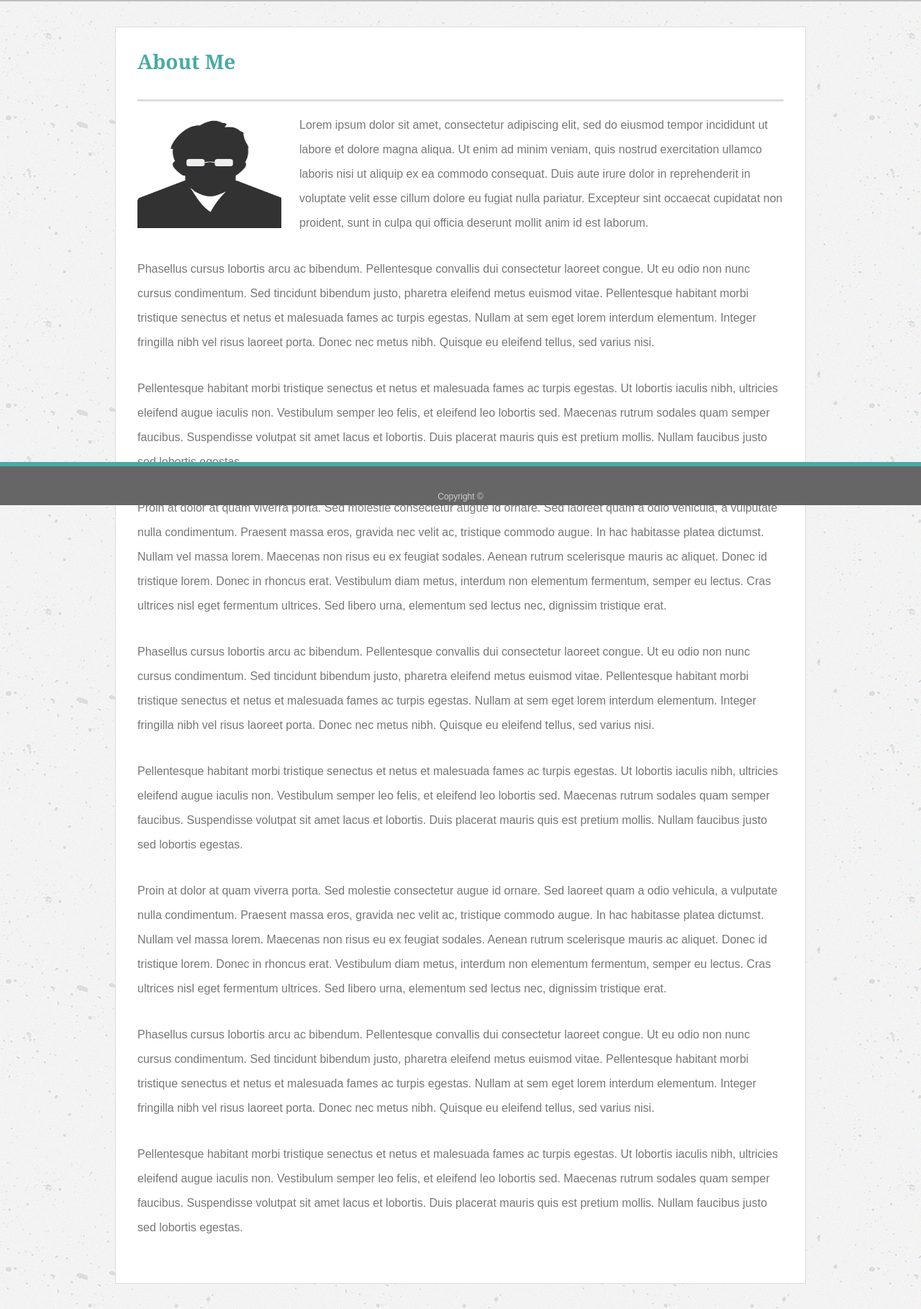
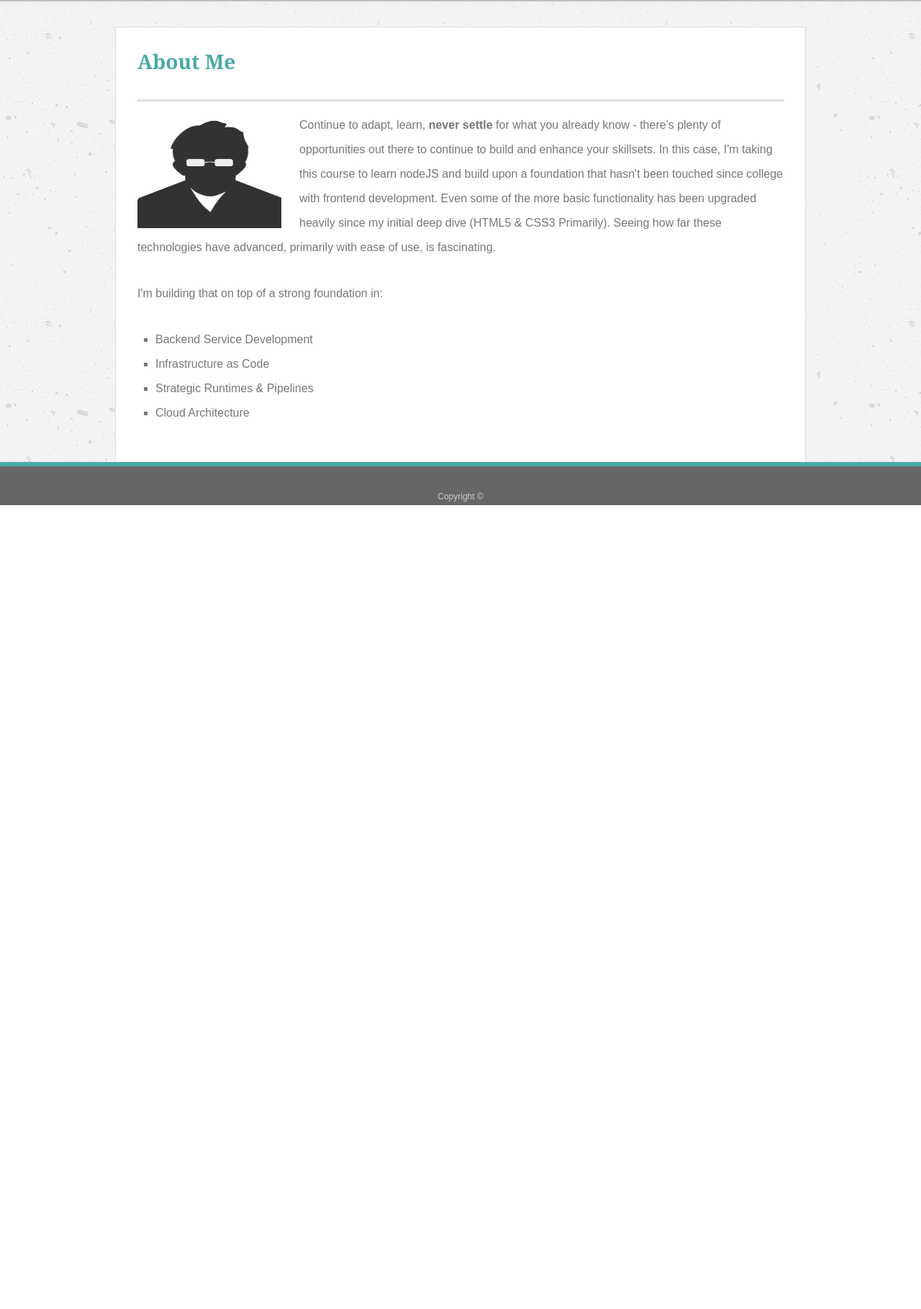
Before and after one commit to korelin2k/Basic-Portfolio, a PHP site: page / in a window 1280 px wide. Shown: the part 98-1917 px from the top of the page at 72% size. After the commit the page ends 800 px from the top, so only its background shows below. Run offline with PHP 8.4, Linux system fonts and the light colour scheme; some libraries are stand-ins or nearby versions.

Commit message:
Updated the home.html page with real content related to me, slight tweek to CSS to reflect a list as well

```diff
--- a/assets/css/style.css
+++ b/assets/css/style.css
@@ -114,6 +114,11 @@
     margin-bottom: 30px;
 }
 
+#description ul {
+    list-style-type: square;
+    padding: 0 0 0 25px;
+}
+
 #footer {
     background-color: #666666;
     color: #ccc;
--- a/home.html
+++ b/home.html
@@ -31,75 +31,21 @@
                     <div id="description">
                         <img src="assets/images/generic-person.png" />
                         <p>
-                            Lorem ipsum dolor sit amet, consectetur adipiscing elit, sed do eiusmod tempor incididunt
-                            ut labore et dolore magna aliqua. Ut enim ad minim veniam, quis nostrud exercitation
-                            ullamco laboris nisi ut aliquip ex ea commodo consequat. Duis aute irure dolor in
-                            reprehenderit in voluptate velit esse cillum dolore eu fugiat nulla pariatur. Excepteur
-                            sint occaecat cupidatat non proident, sunt in culpa qui officia deserunt mollit anim id est
-                            laborum.
+                            Continue to adapt, learn, <strong>never settle</strong> for what you already know - there's
+                            plenty of opportunities out there to continue to build and enhance your skillsets. In this
+                            case, I'm taking this course to learn nodeJS and build upon a foundation that hasn't been
+                            touched since college with frontend development. Even some of the more basic functionality
+                            has been upgraded heavily since my initial deep dive (HTML5 & CSS3 Primarily). Seeing how
+                            far these technologies have advanced, primarily with ease of use, is fascinating.
                         </p>
                         <p>
-                            Phasellus cursus lobortis arcu ac bibendum. Pellentesque convallis dui consectetur laoreet
-                            congue. Ut eu odio non nunc cursus condimentum. Sed tincidunt bibendum justo, pharetra
-                            eleifend metus euismod vitae. Pellentesque habitant morbi tristique senectus et netus et
-                            malesuada fames ac turpis egestas. Nullam at sem eget lorem interdum elementum. Integer
-                            fringilla nibh vel risus laoreet porta. Donec nec metus nibh. Quisque eu eleifend tellus,
-                            sed varius nisi.
-                        </p>
-                        <p>
-                            Pellentesque habitant morbi tristique senectus et netus et malesuada fames ac turpis
-                            egestas. Ut lobortis iaculis nibh, ultricies eleifend augue iaculis non. Vestibulum semper
-                            leo felis, et eleifend leo lobortis sed. Maecenas rutrum sodales quam semper faucibus.
-                            Suspendisse volutpat sit amet lacus et lobortis. Duis placerat mauris quis est pretium
-                            mollis. Nullam faucibus justo sed lobortis egestas.
-                        </p>
-                        <p>
-                            Proin at dolor at quam viverra porta. Sed molestie consectetur augue id ornare. Sed laoreet
-                            quam a odio vehicula, a vulputate nulla condimentum. Praesent massa eros, gravida nec velit
-                            ac, tristique commodo augue. In hac habitasse platea dictumst. Nullam vel massa lorem.
-                            Maecenas non risus eu ex feugiat sodales. Aenean rutrum scelerisque mauris ac aliquet.
-                            Donec id tristique lorem. Donec in rhoncus erat. Vestibulum diam metus, interdum non
-                            elementum fermentum, semper eu lectus. Cras ultrices nisl eget fermentum ultrices. Sed
-                            libero urna, elementum sed lectus nec, dignissim tristique erat.
-                        </p>
-                        <p>
-                            Phasellus cursus lobortis arcu ac bibendum. Pellentesque convallis dui consectetur laoreet
-                            congue. Ut eu odio non nunc cursus condimentum. Sed tincidunt bibendum justo, pharetra
-                            eleifend metus euismod vitae. Pellentesque habitant morbi tristique senectus et netus et
-                            malesuada fames ac turpis egestas. Nullam at sem eget lorem interdum elementum. Integer
-                            fringilla nibh vel risus laoreet porta. Donec nec metus nibh. Quisque eu eleifend tellus,
-                            sed varius nisi.
-                        </p>
-                        <p>
-                            Pellentesque habitant morbi tristique senectus et netus et malesuada fames ac turpis
-                            egestas. Ut lobortis iaculis nibh, ultricies eleifend augue iaculis non. Vestibulum semper
-                            leo felis, et eleifend leo lobortis sed. Maecenas rutrum sodales quam semper faucibus.
-                            Suspendisse volutpat sit amet lacus et lobortis. Duis placerat mauris quis est pretium
-                            mollis. Nullam faucibus justo sed lobortis egestas.
-                        </p>
-                        <p>
-                            Proin at dolor at quam viverra porta. Sed molestie consectetur augue id ornare. Sed laoreet
-                            quam a odio vehicula, a vulputate nulla condimentum. Praesent massa eros, gravida nec velit
-                            ac, tristique commodo augue. In hac habitasse platea dictumst. Nullam vel massa lorem.
-                            Maecenas non risus eu ex feugiat sodales. Aenean rutrum scelerisque mauris ac aliquet.
-                            Donec id tristique lorem. Donec in rhoncus erat. Vestibulum diam metus, interdum non
-                            elementum fermentum, semper eu lectus. Cras ultrices nisl eget fermentum ultrices. Sed
-                            libero urna, elementum sed lectus nec, dignissim tristique erat.
-                        </p>
-                        <p>
-                            Phasellus cursus lobortis arcu ac bibendum. Pellentesque convallis dui consectetur laoreet
-                            congue. Ut eu odio non nunc cursus condimentum. Sed tincidunt bibendum justo, pharetra
-                            eleifend metus euismod vitae. Pellentesque habitant morbi tristique senectus et netus et
-                            malesuada fames ac turpis egestas. Nullam at sem eget lorem interdum elementum. Integer
-                            fringilla nibh vel risus laoreet porta. Donec nec metus nibh. Quisque eu eleifend tellus,
-                            sed varius nisi.
-                        </p>
-                        <p>
-                            Pellentesque habitant morbi tristique senectus et netus et malesuada fames ac turpis
-                            egestas. Ut lobortis iaculis nibh, ultricies eleifend augue iaculis non. Vestibulum semper
-                            leo felis, et eleifend leo lobortis sed. Maecenas rutrum sodales quam semper faucibus.
-                            Suspendisse volutpat sit amet lacus et lobortis. Duis placerat mauris quis est pretium
-                            mollis. Nullam faucibus justo sed lobortis egestas.
+                            I'm building that on top of a strong foundation in:
+                            <ul>
+                                <li>Backend Service Development</li>
+                                <li>Infrastructure as Code</li>
+                                <li>Strategic Runtimes & Pipelines</li>
+                                <li>Cloud Architecture</li>
+                            </ul>
                         </p>
                         <p>
                             <script type="IN/MemberProfile" data-id="http://www.linkedin.com/in/chris-figgins-2a59b69"
```
